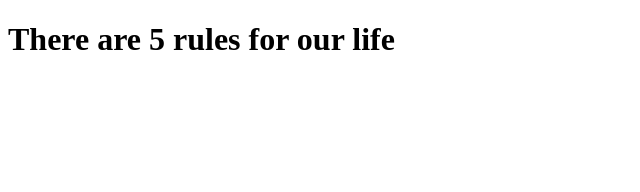
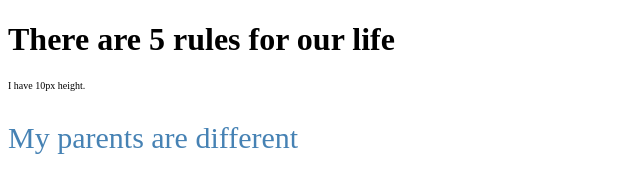
Before and after one commit to ehasan28/Programminghero-repo, a plain HTML site: page index.html in a window 1280 px wide. Shown: the whole page, without its empty margins (0-640 px from the left). Drawn offline with Linux system fonts and the light colour scheme.

Commit message:
added addional css

```diff
--- a/index.html
+++ b/index.html
@@ -5,8 +5,11 @@
     <meta http-equiv="X-UA-Compatible" content="IE=edge">
     <meta name="viewport" content="width=device-width, initial-scale=1.0">
     <title>My First Website</title>
+    <link rel="stylesheet" href="style.css">
 </head>
 <body>
     <h1>There are 5 rules for our life</h1>
+    <p>I have 10px height.</p>
+    <p class="parent">My parents are different</p>
 </body>
 </html>
--- a/style.css
+++ b/style.css
@@ -0,0 +1,7 @@
+p{
+    font-size: 10px;
+}
+.parent{
+    font-size: 30px;
+    color: steelblue;
+}
```
